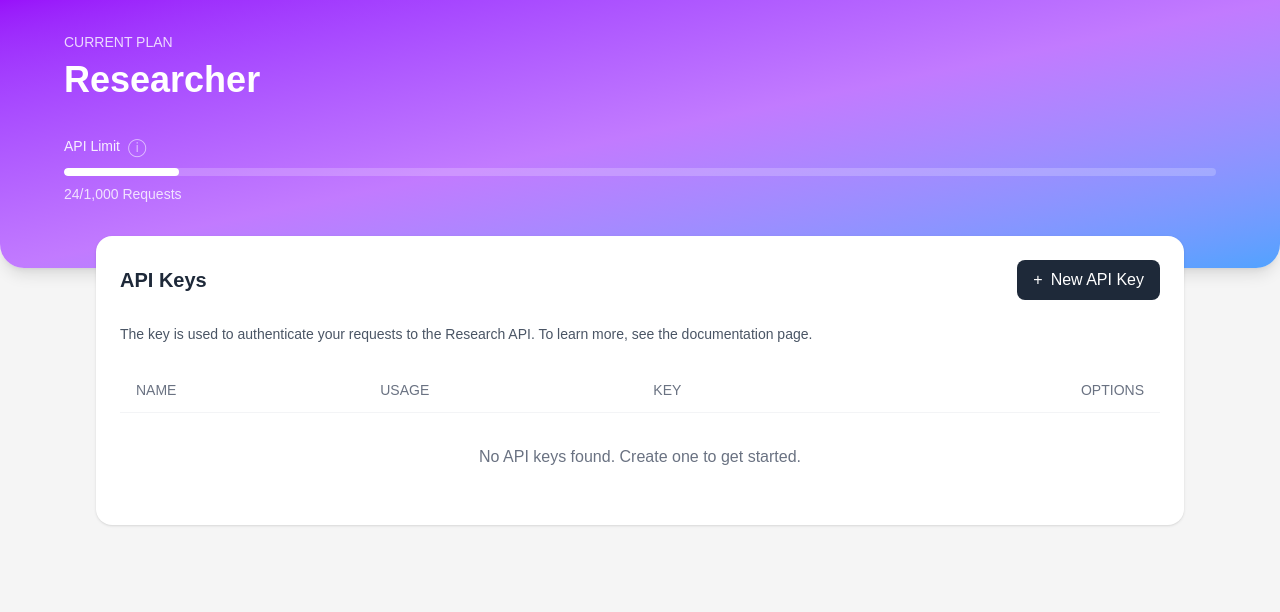
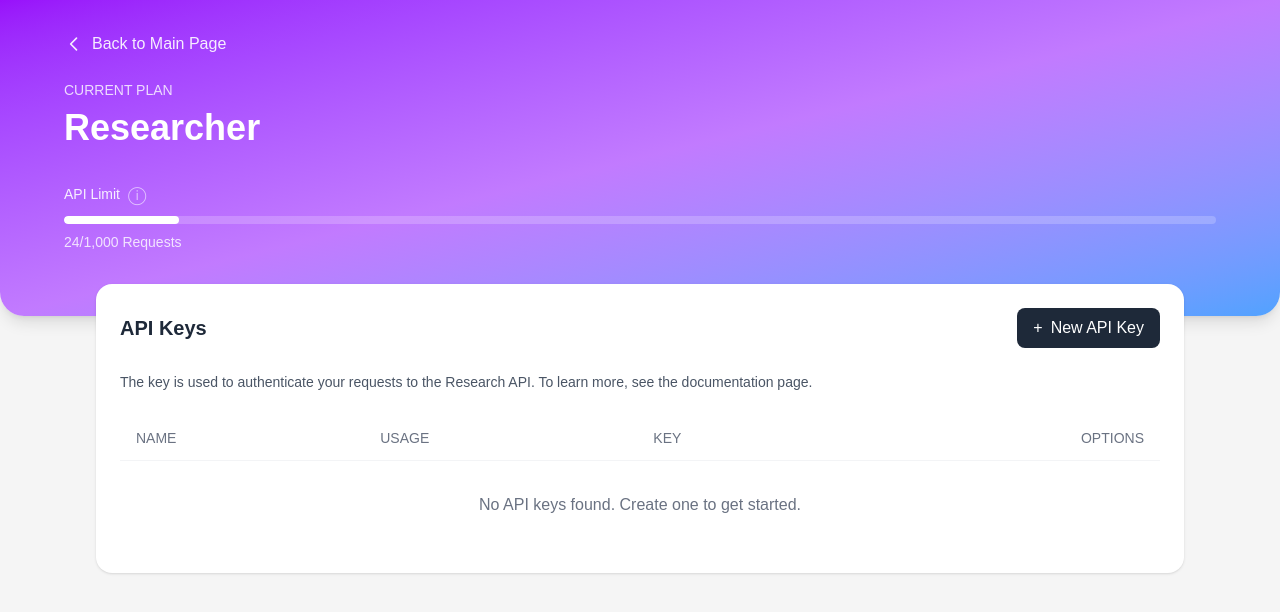
Before and after one commit to jbotes/CursorApplication, a Next.js app in the folder jorell2/: page /api-keys in a window 1280 px wide. Shown: the top 612 px of the page. Built offline with nearby package versions, Linux system fonts and the light colour scheme.

Commit message:
backbuttonadded
backbuttonadded

```diff
--- a/jorell2/src/app/api-keys/page.js
+++ b/jorell2/src/app/api-keys/page.js
@@ -111,6 +111,27 @@ export default function APIKeysPage() {
       <div className="bg-gradient-to-br from-purple-600 via-purple-400 to-blue-400 p-8 rounded-b-3xl shadow-lg">
         <div className="max-w-6xl mx-auto">
           <div className="mb-8">
+            {/* Back Button */}
+            <Link
+              href="/"
+              className="inline-flex items-center text-white/90 hover:text-white mb-6 group transition-colors"
+            >
+              <svg
+                className="w-5 h-5 mr-2 transform group-hover:-translate-x-1 transition-transform"
+                fill="none"
+                stroke="currentColor"
+                viewBox="0 0 24 24"
+              >
+                <path
+                  strokeLinecap="round"
+                  strokeLinejoin="round"
+                  strokeWidth={2}
+                  d="M15 19l-7-7 7-7"
+                />
+              </svg>
+              Back to Main Page
+            </Link>
+
             <div className="text-white/80 text-sm font-medium mb-2">CURRENT PLAN</div>
             <h1 className="text-4xl font-bold text-white mb-8">Researcher</h1>
 
```
